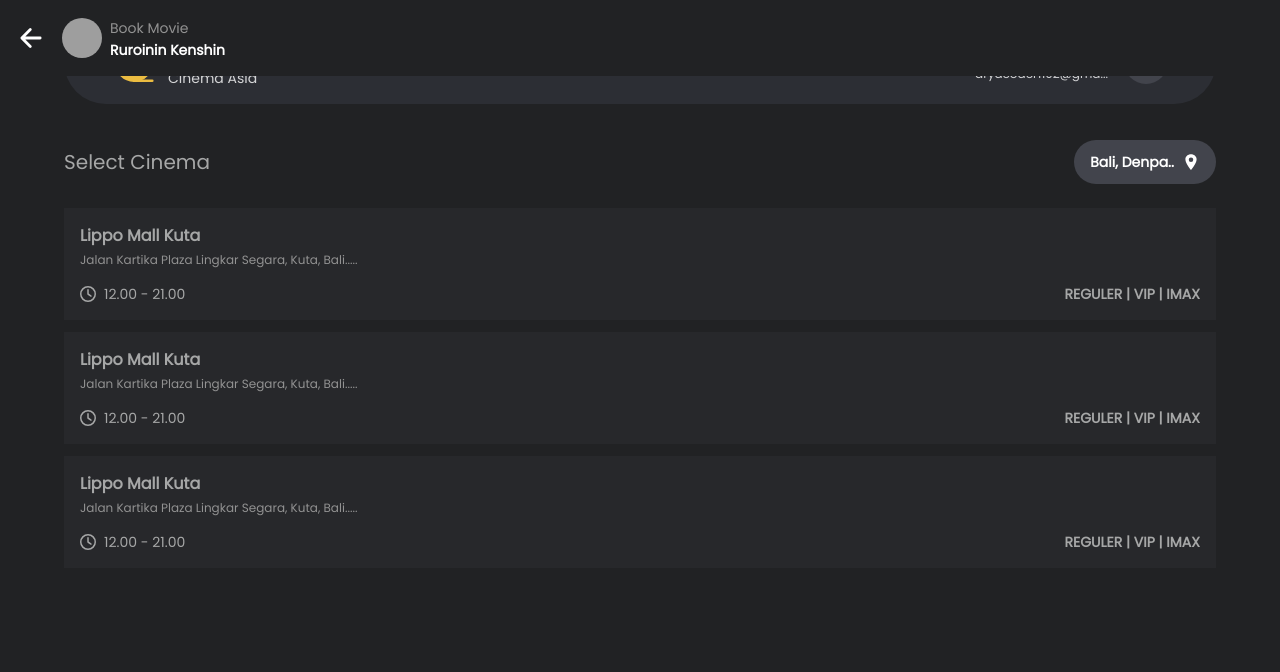
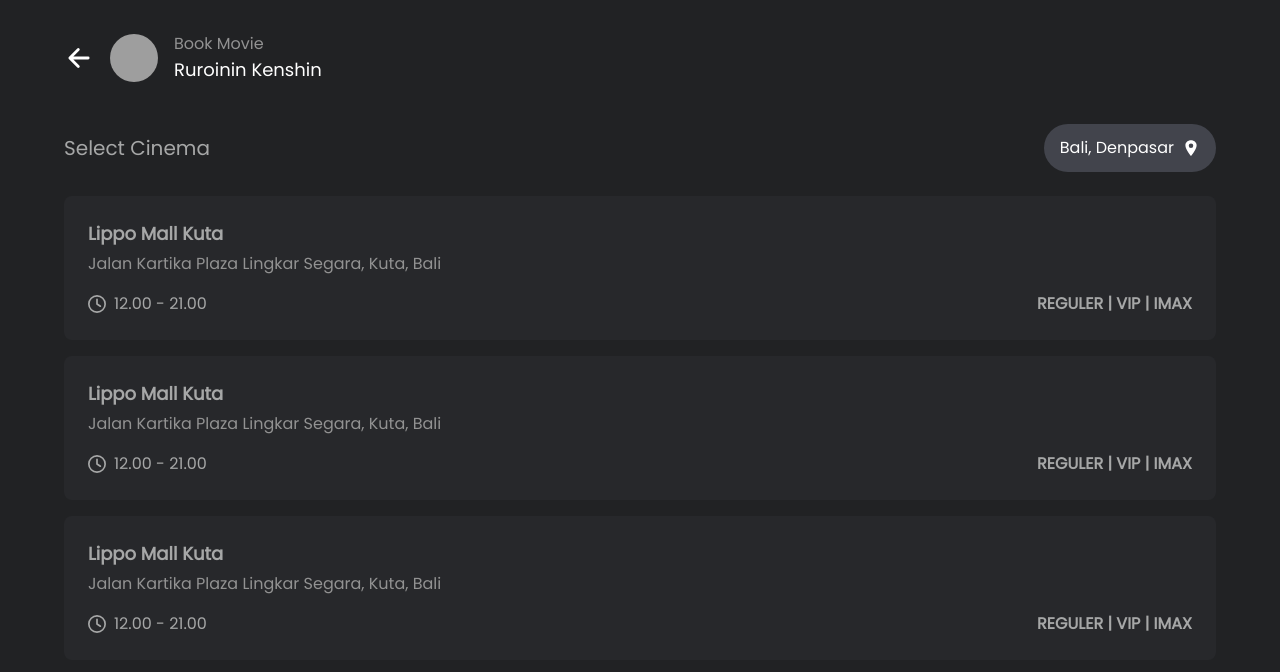
Before and after one commit to aryndraa/timedoor-academy-final-project, a Next.js app: page /movies/1/booking in a window 1280 px wide. Shown: the top 672 px of the page. Built offline with nearby package versions, Linux system fonts and the light colour scheme; grey boxes are pictures that could not be loaded.

Commit message:
book movie laptop

```diff
--- a/app/components/BackBar.js
+++ b/app/components/BackBar.js
@@ -4,18 +4,18 @@
 export const BackBar = () => {
   return (
     <div>
-      <Link href={"/movies"} className="fixed left-0 right-0 top-0 gap-4  p-4 py-4  flex items-center bg-dark-300 text-white  w-full ">
+      <Link href={"/movies"} className="fixed left-0 right-0 top-0 gap-4  p-4 lg:px-16 lg:py-8 py-4  flex items-center bg-dark-300 text-white  w-full ">
         <span className="text-3xl">
           <IoArrowBack/>
         </span>
-        <div className=" flex  gap-2 items-center">
+        <div className=" flex gap-2 lg:gap-4 items-center">
           <img
             src="https://i.pinimg.com/736x/de/9a/e7/de9ae780aae37dbf947a56ad63ffd956.jpg"
-            className='w-10 h-10 object-cover rounded-full'
+            className='w-10 lg:w-12 h-10 lg:h-12 object-cover rounded-full'
           />
           <div>
-            <span className='text-sm text-text-400'>Book Movie</span>
-            <h3 className='text-white font-semibold text-sm'>Ruroinin Kenshin</h3>
+            <span className='text-sm lg:text-base text-text-400'>Book Movie</span>
+            <h3 className='text-white font-semibold lg:font-medium text-sm lg:text-lg'>Ruroinin Kenshin</h3>
           </div>
         </div>
       </Link>
--- a/app/components/BookSelectCinema.js
+++ b/app/components/BookSelectCinema.js
@@ -2,7 +2,7 @@
 
 export const BookSelectCinema = () => {
   return (
-    <div className='flex flex-col gap-3'>
+    <div className='flex flex-col gap-3 lg:gap-4'>
       <CinemaCard/>
       <CinemaCard/>
       <CinemaCard/>
--- a/app/components/BookSelectLocation.js
+++ b/app/components/BookSelectLocation.js
@@ -3,8 +3,15 @@
 export const BookSelectLocation = () => {
   return (
     <>
-      <button className="flex items-center py-3 px-4 text-sm font-semibold text-white bg-dark-100 gap-2 rounded-full">
-        Bali, Denpa.. <span className="text-lg"><IoLocationSharp/></span>
+      <button className="flex items-center py-3 px-4 text-sm lg:text-base font-semibold lg:font-medium text-white bg-dark-100 gap-2 rounded-full">
+        <p className="lg:hidden">
+          Bali, Denpa..
+        </p>
+        <p className="hidden lg:block">
+          Bali, Denpasar
+        </p>
+
+        <span className="text-lg"><IoLocationSharp/></span>
       </button>
     </>
   )
--- a/app/components/cards/CinemaCard.js
+++ b/app/components/cards/CinemaCard.js
@@ -2,17 +2,18 @@
 
 export const CinemaCard = () => {
   return (
-    <div className="p-4 bg-dark-250">
+    <div className="p-4 lg:p-6 bg-dark-250 rounded-lg">
       <div className="mb-4">
-        <h3 className="font-semibold mb-1">Lippo Mall  Kuta</h3>
-        <p className="text-xs text-text-400">Jalan Kartika Plaza Lingkar Segara, Kuta, Bali.....</p>
+        <h3 className="font-semibold lg:text-lg mb-1">Lippo Mall  Kuta</h3>
+        <p className="text-xs text-text-400 lg:hidden">Jalan Kartika Plaza Lingkar Segara, Kuta, Bali.....</p>
+        <p className="text-xs lg:text-base text-text-400 hidden lg:block">Jalan Kartika Plaza Lingkar Segara, Kuta, Bali</p>
       </div>
        <div className="flex justify-between items-center">
-        <div className="flex items-center gap-2">
+        <div className="flex items-center gap-2 lg:text-lg">
           <FaRegClock/>
-          <span className="text-sm">12.00 - 21.00</span>
+          <span className="text-sm lg:text-base">12.00 - 21.00</span>
         </div>
-        <span className="font-semibold text-sm">REGULER | VIP | IMAX</span>
+        <span className="font-semibold text-sm lg:text-base">REGULER | VIP | IMAX</span>
       </div>
     </div>
   )
--- a/app/movies/[movieId]/booking/page.js
+++ b/app/movies/[movieId]/booking/page.js
@@ -8,9 +8,9 @@
   return (
     <section className='lg:mx-16'>
       <BackBar/>
-      <div className='mt-4'>
+      <div className='mt-4 lg:mt-0'>
          <div className='flex justify-between items-center mb-6'>
-            <h2 className='text-xl font-medium text-text-200'>Select Cinema</h2>
+            <h2 className='text-xl  font-medium text-text-200'>Select Cinema</h2>
             <BookSelectLocation/>
           </div>
           <BookSelectCinema/>
--- a/app/movies/[movieId]/page.js
+++ b/app/movies/[movieId]/page.js
@@ -55,7 +55,7 @@
                  className="w-full h-[320px] object-cover rounded-lg mb-4 rounded-lg"
             />
             <div className="flex flex-col gap-4 w-full">
-             <Link href={"/"} className="p-3 border rounded-lg bg-primary text-dark-300 font-semibold text-center border-primary w-full">Book Now</Link>
+             <Link href={"/movies/1/booking"} className="p-3 border rounded-lg bg-primary text-dark-300 font-semibold text-center border-primary w-full">Book Now</Link>
              <Link href={"/"} className="p-3 border rounded-lg border-primary w-full text-primary font-medium  text-center">Watch Trailer </Link>
             </div>
           </div>
```
